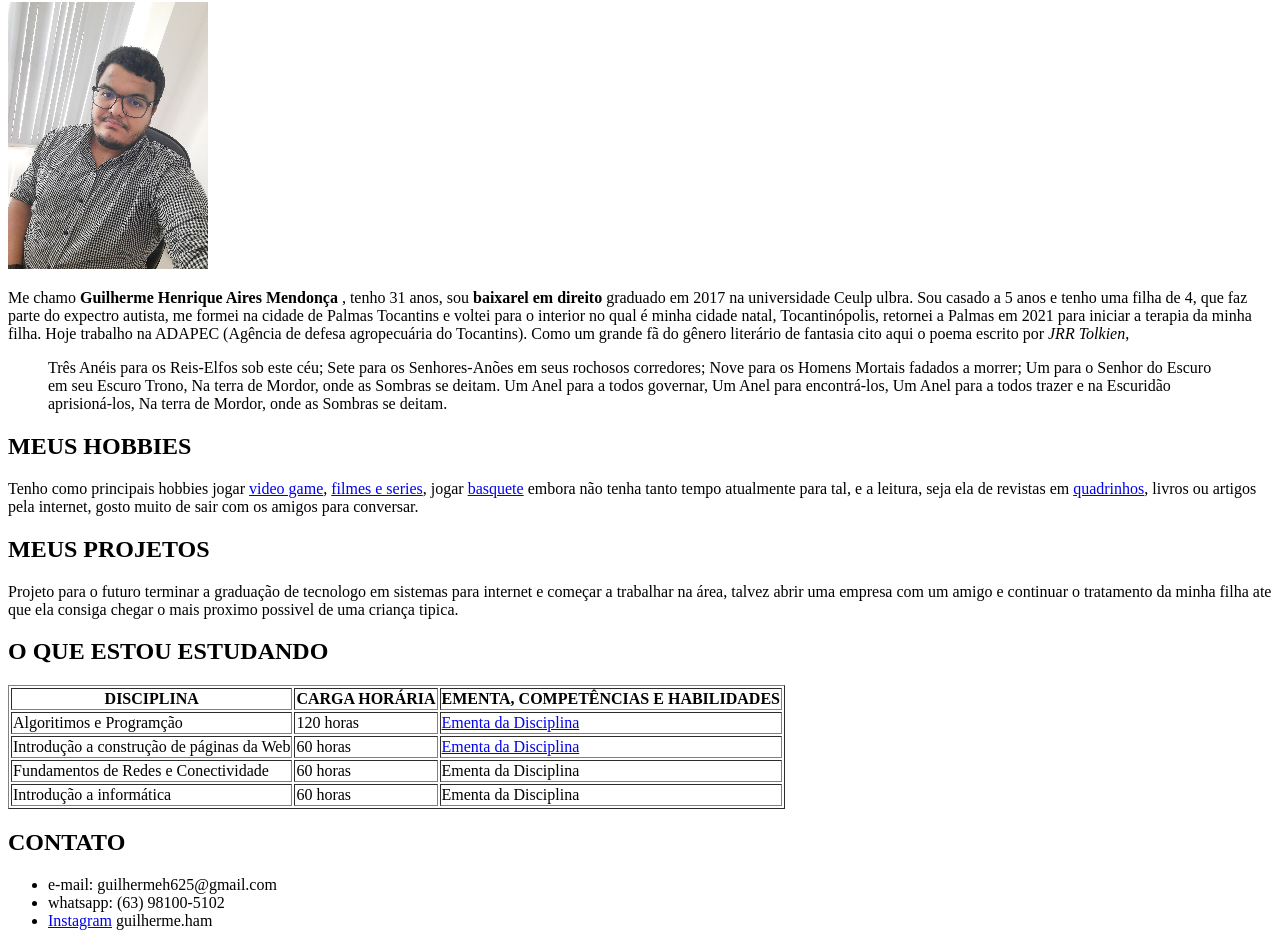
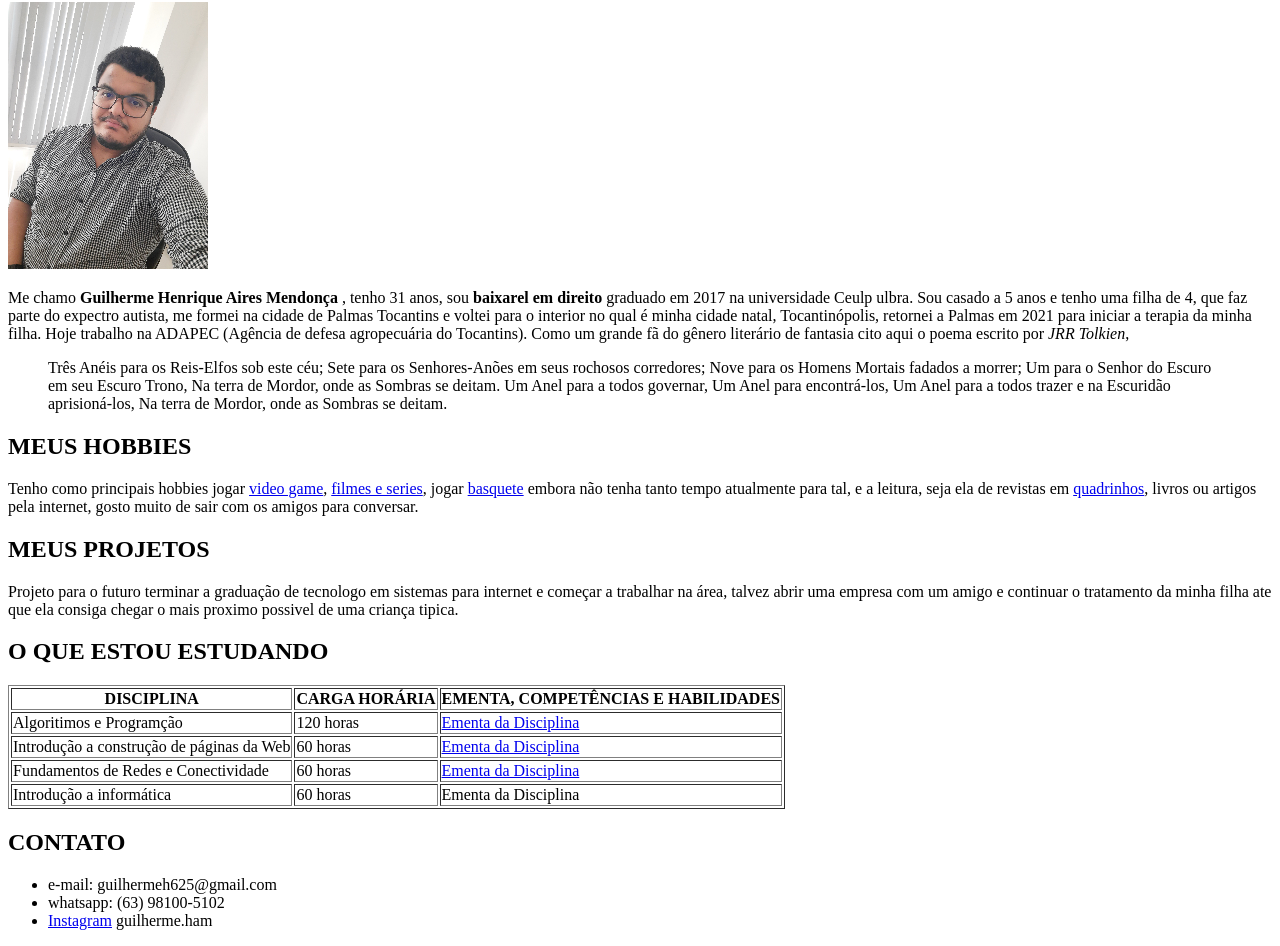
Before and after one commit to guigaham/index.html, a plain HTML site: page index.html in a window 1280 px wide. Shown: the part 78-1024 px from the top of the page. Drawn offline with Linux system fonts and the light colour scheme.

Commit message:
Update index.html

```diff
--- a/index.html
+++ b/index.html
@@ -57,7 +57,7 @@
             <tr>
                 <td>Fundamentos de Redes e Conectividade</td>
                 <td>60 horas</td>
-                <td>Ementa da Disciplina</td>
+                <td><a href="frc.html">Ementa da Disciplina</a></td>
             </tr>
             <tr>
                 <td>Introdução a informática</td>
```
